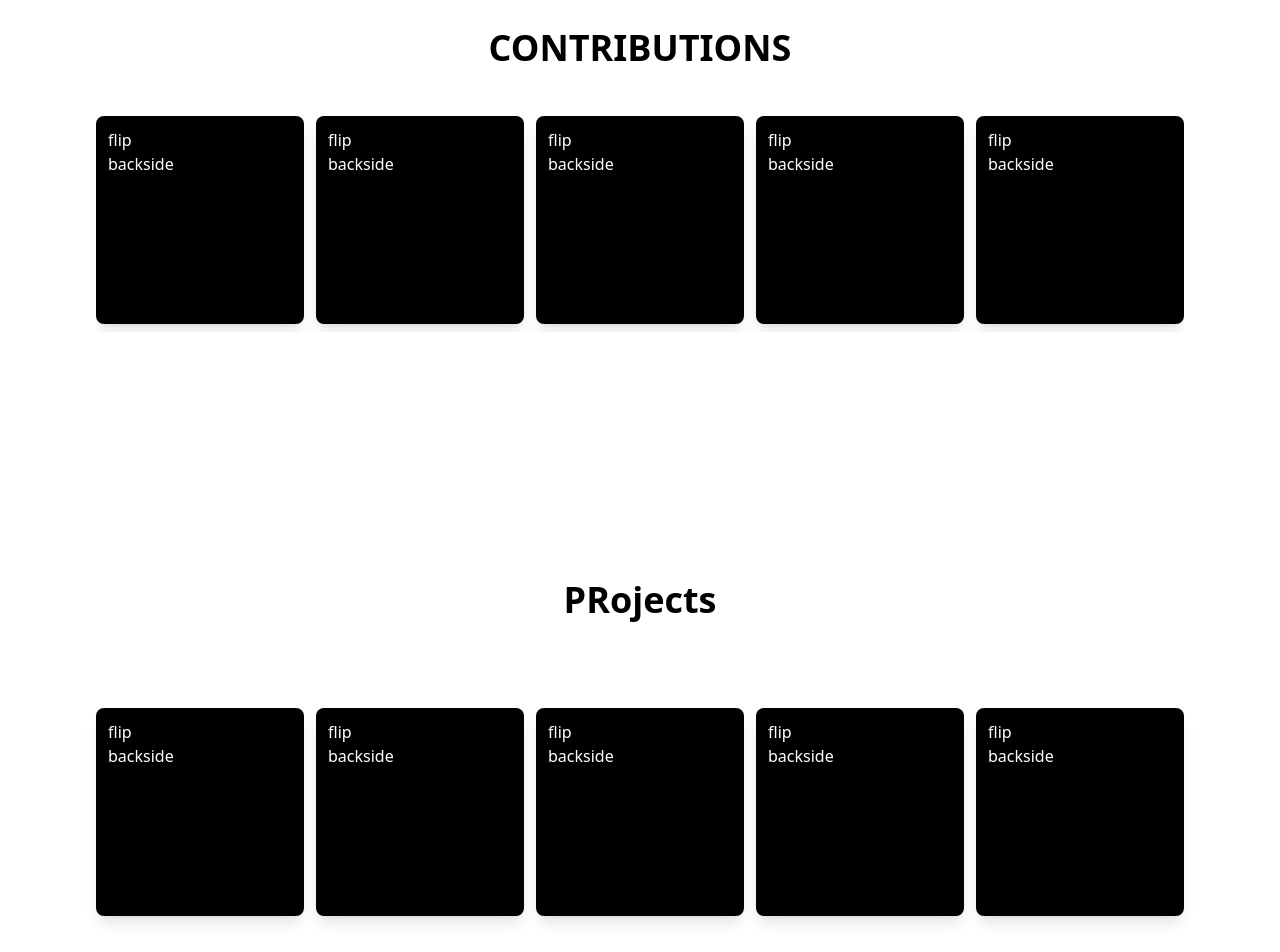
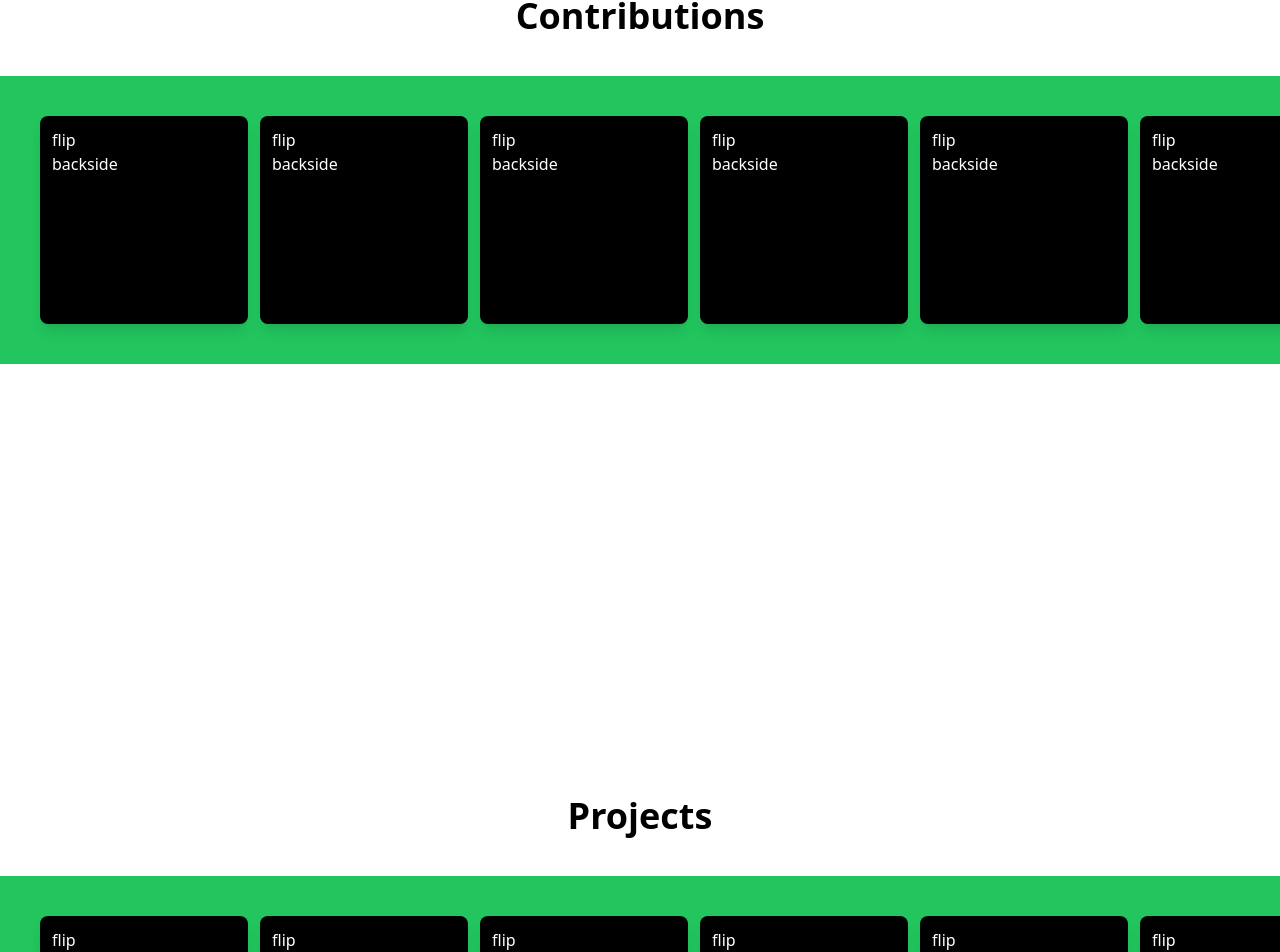
Before and after one commit to HariKrishna-28/portfolio, a React (Create React App) app in the folder client/: page / in a window 1280 px wide. Shown: the part 1857-2809 px from the top of the page. Built offline with nearby package versions, Linux system fonts and the light colour scheme.

Commit message:
ui improvements

```diff
--- a/client/src/components/FlipCard/FrontSide.jsx
+++ b/client/src/components/FlipCard/FrontSide.jsx
@@ -10,7 +10,7 @@
             animate={{ opacity: 1, rotateX: 360, }}
             exit={{ opacity: 0 }}
             transition={{ duration: 1 }}
-            className='bg-black text-black h-52 w-52 p-3 rounded-lg shadow-lg'>
+            className='bg-black text-white h-52 w-52 p-3 rounded-lg shadow-lg'>
             <button
                 onClick={flipCard}
             >
--- a/client/src/components/NavBar/NavBar.jsx
+++ b/client/src/components/NavBar/NavBar.jsx
@@ -29,7 +29,7 @@
 
     const handleCloseNavMenu = (section) => {
         setAnchorElNav(null);
-        document.getElementById(section).scrollIntoView()
+        document.getElementById(section).scrollIntoView({ behavior: "smooth" })
     };
 
     const handleCloseUserMenu = () => {
--- a/client/src/container/Contributions/Contributions.jsx
+++ b/client/src/container/Contributions/Contributions.jsx
@@ -7,23 +7,31 @@
 
 const Contributions = () => {
     return (
-        <div id='Contributions' className='flex flel-col items-center justify-center h-screen'>
+        <div
+            id='Contributions'
+            className='  flex flex-col items-center h-screen  justify-center'>
             <div className='flex flex-col gap-10 '>
                 <div className='text-center font-bold text-4xl'>
-                    CONTRIBUTIONS
+                    Contributions
                 </div>
+                {/* <div className='text-center bg-bl p-10'> */}
+                <div className='flex container bg-green-500 scrollbar-hide overflow-scroll p-10 '>
                     <motion.div
                         whileInView={{ x: [-100, 0], opacity: [0, 1] }}
                         transition={{ duration: 0.5 }}
-                    className='flex w-full scrollbar-hide flex-row items-center gap-3 justify-evenly  overflow-x-scroll h-56' >
+                        className='flex flex-row items-center gap-3' >
                         {vals.map((element, index) => {
                             return (
                                 <>
+                                    <FlipCard />
+                                    <FlipCard />
                                     <FlipCard />
                                 </>
                             )
                         })}
                     </motion.div>
+                </div>
+                {/* </div> */}
             </div>
 
         </div>
--- a/client/src/container/Projects/Projects.jsx
+++ b/client/src/container/Projects/Projects.jsx
@@ -7,27 +7,29 @@
 
 const Projects = () => {
     return (
-        <div id='Projects' className='flex items-center justify-center'>
+        <div id='Projects' className='  flex flex-col items-center h-screen  justify-center'>
             <div className='flex flex-col gap-10 '>
                 <div className='text-center font-bold text-4xl'>
-                    PRojects
+                    Projects
                 </div>
-                <div className='flex-grow overflow-x-auto p-10'>
+                {/* <div className='text-center bg-bl p-10'> */}
+                <div className='flex container bg-green-500 scrollbar-hide overflow-scroll p-10 '>
                     <motion.div
                         whileInView={{ x: [-100, 0], opacity: [0, 1] }}
                         transition={{ duration: 0.5 }}
-                        className='flex w-full scrollbar-hide flex-row items-center gap-3 h-56' >
+                        className='flex flex-row items-center gap-3' >
                         {vals.map((element, index) => {
                             return (
                                 <>
                                     <FlipCard />
-                                    {/* <FlipCard />
-                                    <FlipCard /> */}
+                                    <FlipCard />
+                                    <FlipCard />
                                 </>
                             )
                         })}
                     </motion.div>
                 </div>
+                {/* </div> */}
             </div>
 
         </div>
```
Lines whose indentation alone changed are shown as unchanged.
